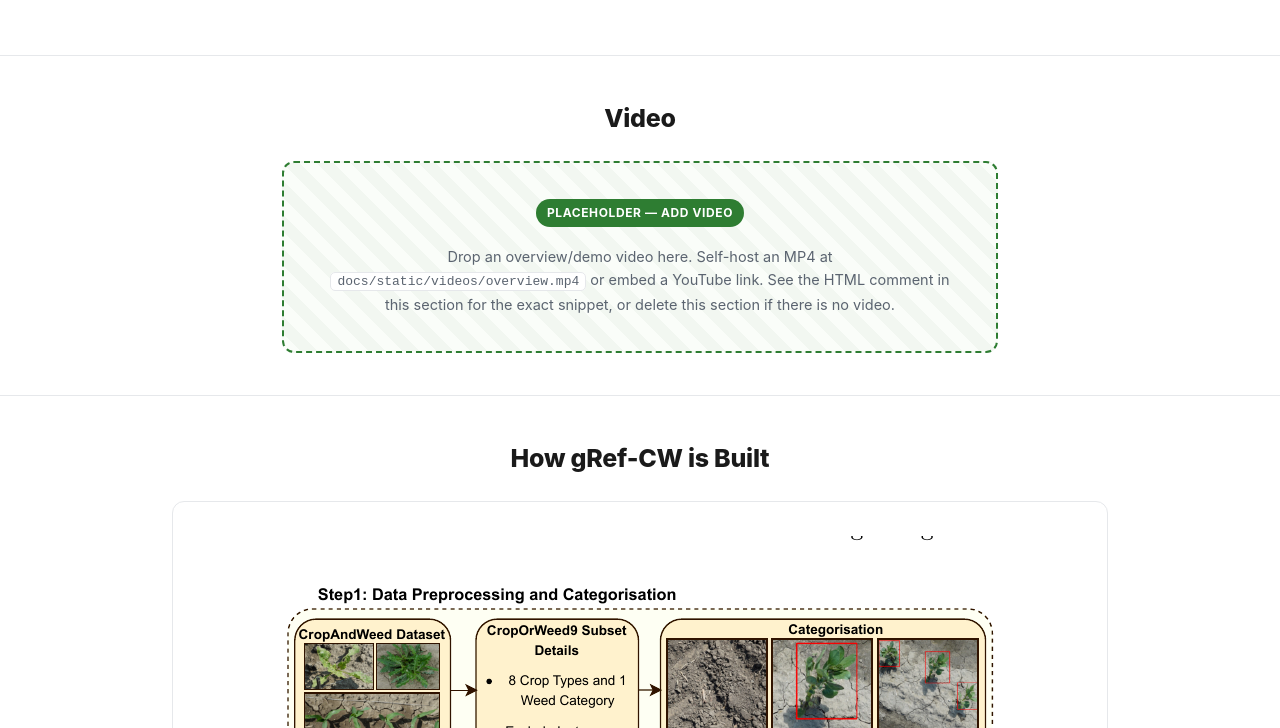
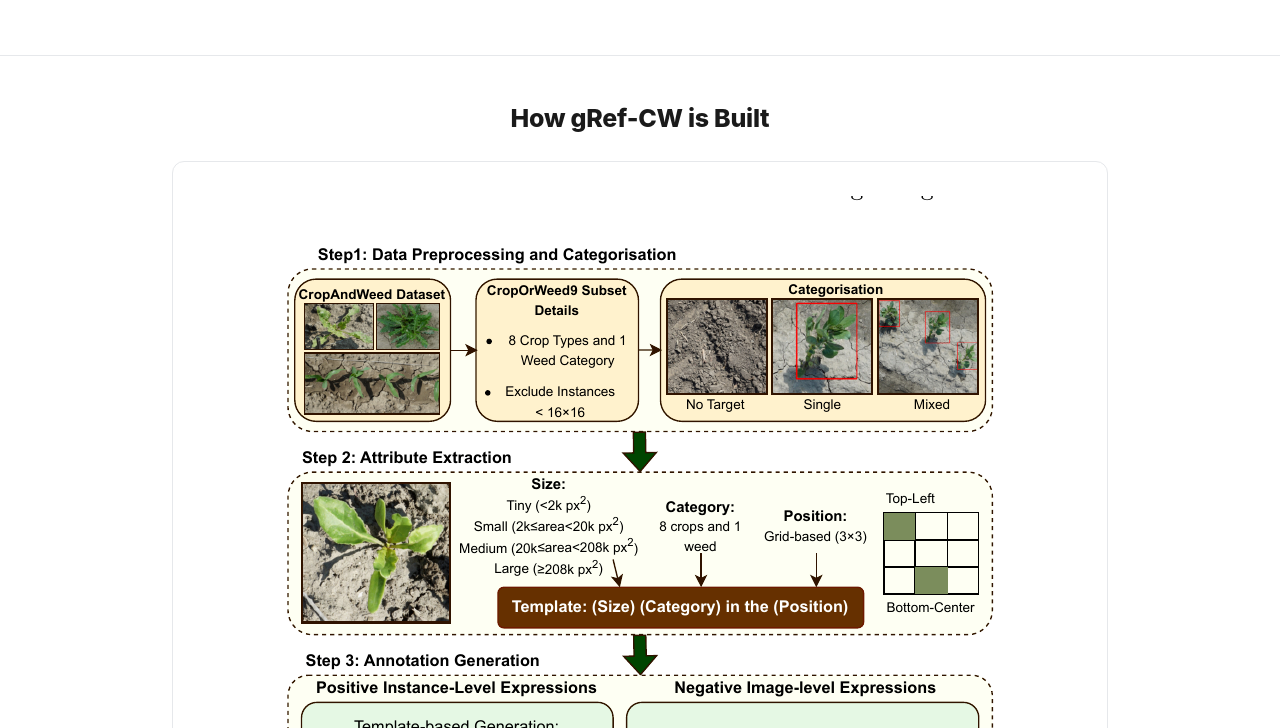
Before and after one commit to MHaghighat98/WeedVG-gRefCW, a plain HTML site: page docs/index.html in a window 1280 px wide. Shown: the part 2112-2840 px from the top of the page. Drawn offline with Linux system fonts and the light colour scheme.

Commit message:
Remove video and qualitative results placeholders
Removed placeholder sections for video and qualitative results.

```diff
--- a/docs/index.html
+++ b/docs/index.html
@@ -185,47 +185,6 @@
   </div>
 </section>
 
-<!-- ===================== VIDEO (PLACEHOLDER) ===================== -->
-<section>
-  <div class="wrap container">
-    <h2>Video</h2>
-
-    <!--
-      ============================================================
-      TODO (Reza): ADD THE OVERVIEW / DEMO VIDEO HERE.
-      Two options:
-
-      (A) Self-hosted MP4:
-          1. Put the file at: docs/static/videos/overview.mp4
-          2. Delete the .placeholder <div> below and uncomment:
-
-          <video controls poster="static/images/teaser.jpg" style="width:100%;border-radius:10px">
-            <source src="static/videos/overview.mp4" type="video/mp4">
-            Your browser does not support the video tag.
-          </video>
-
-      (B) YouTube embed:
-          Replace VIDEO_ID below and use this instead of the placeholder:
-
-          <div style="position:relative;padding-bottom:56.25%;height:0;overflow:hidden;border-radius:10px">
-            <iframe src="https://www.youtube.com/embed/VIDEO_ID"
-              style="position:absolute;top:0;left:0;width:100%;height:100%;border:0"
-              allowfullscreen></iframe>
-          </div>
-
-      If there is no video, delete this whole <section>.
-      ============================================================
-    -->
-    <div class="placeholder">
-      <div class="tag">Placeholder — add video</div>
-      <p>Drop an overview/demo video here. Self-host an MP4 at
-      <code>docs/static/videos/overview.mp4</code> or embed a YouTube link.
-      See the HTML comment in this section for the exact snippet, or delete this
-      section if there is no video.</p>
-    </div>
-  </div>
-</section>
-
 <!-- ===================== METHOD ===================== -->
 <section>
   <div class="wrap">
@@ -282,32 +241,15 @@
 </section>
 
 <!-- ===================== QUALITATIVE (PLACEHOLDER) ===================== -->
+
 <section>
   <div class="wrap">
     <h2>Qualitative Results</h2>
-
-    <!--
-      ============================================================
-      TODO (Reza): ADD THE QUALITATIVE RESULTS FIGURE (paper Fig. 5).
-      Steps:
-        1. Export Fig. 5 from the paper (page 13 of the PDF) — the grid of
-           positive/negative grounding examples across tiny–medium scales.
-        2. Save it as: docs/static/images/qualitative.png
-        3. Delete the .placeholder <div> below and uncomment:
-
         <figure class="figframe">
           <img src="static/images/qualitative.png" alt="Qualitative grounding results on gRef-CW">
           <figcaption><b>Qualitative results.</b> Weed-VG on positive and negative referring
           expressions across challenging scales (tiny–medium).</figcaption>
         </figure>
-      ============================================================
-    -->
-    <div class="placeholder">
-      <div class="tag">Placeholder — add figure</div>
-      <p>Add the qualitative results figure (paper Fig. 5, page 13). Save it as
-      <code>docs/static/images/qualitative.png</code> and uncomment the snippet in the
-      HTML comment above. Delete this section if not needed.</p>
-    </div>
   </div>
 </section>
 
```
